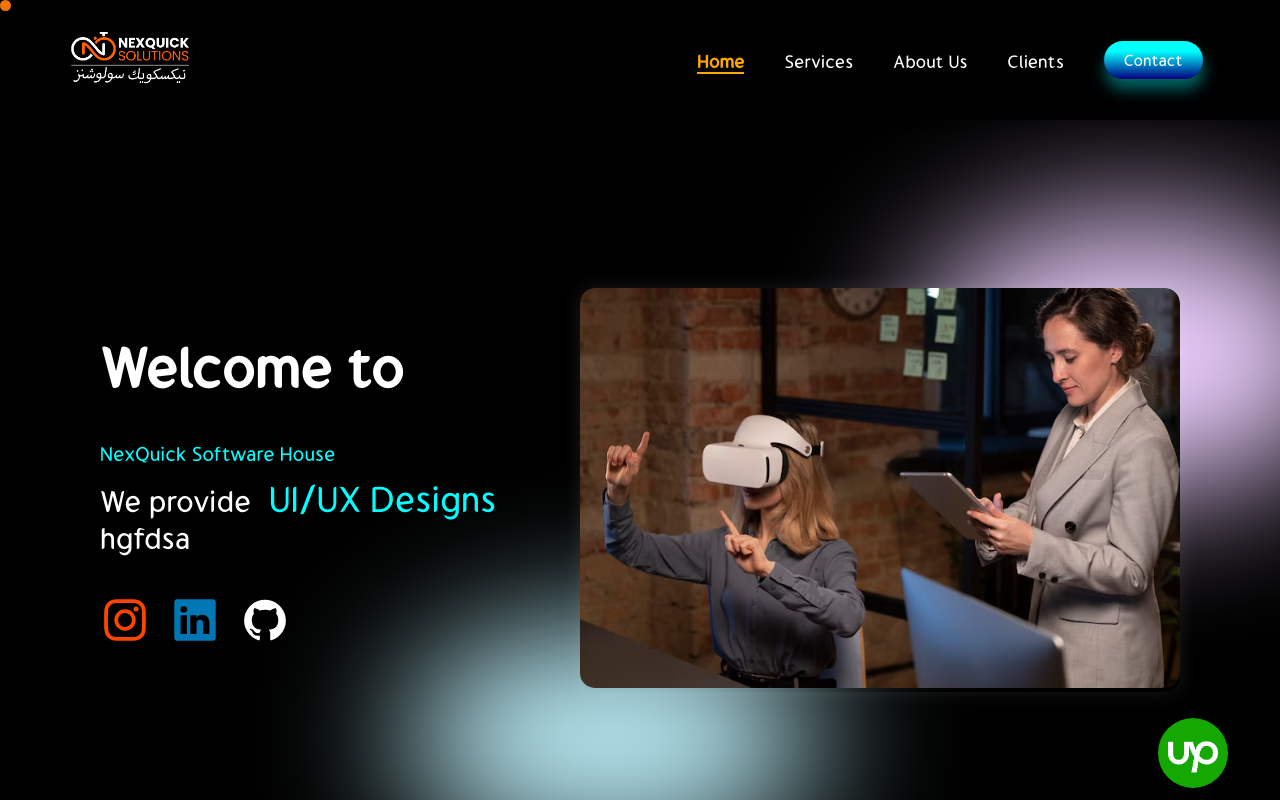
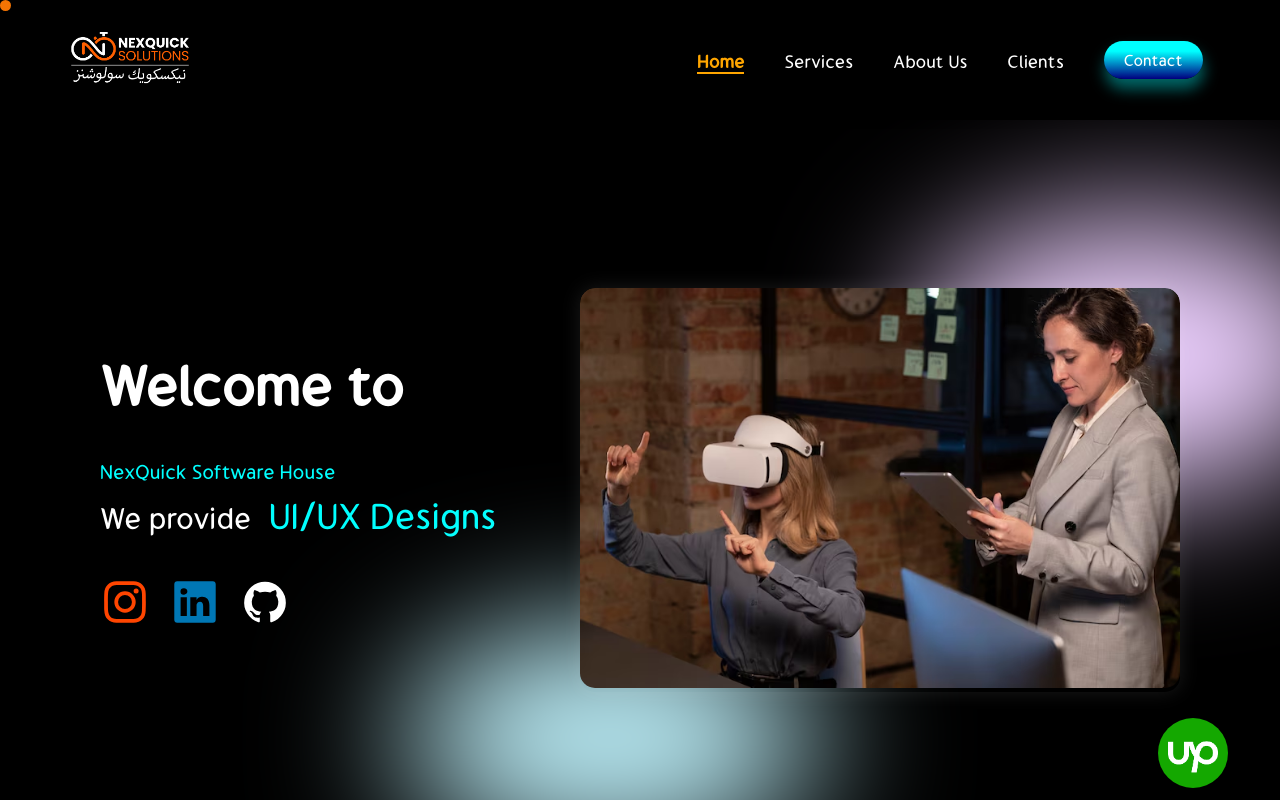
Before and after one commit to Hussain2303/Nex_Quick_Solution-Website, a React (Vite) app in the folder portfolio/: page / in a window 1280 px wide. Shown: the top 800 px of the page. Built offline with nearby package versions, Linux system fonts and the light colour scheme.

Commit message:
intro updated

```diff
--- a/portfolio/src/components/Intro/Intro.jsx
+++ b/portfolio/src/components/Intro/Intro.jsx
@@ -36,7 +36,6 @@ function Intro() {
           </h1>
           <p>
             We provide <span ref={textRef}></span>
-            <p>hgfdsa</p>
           </p>
         </div>
         <div className="intro-icon">
```
